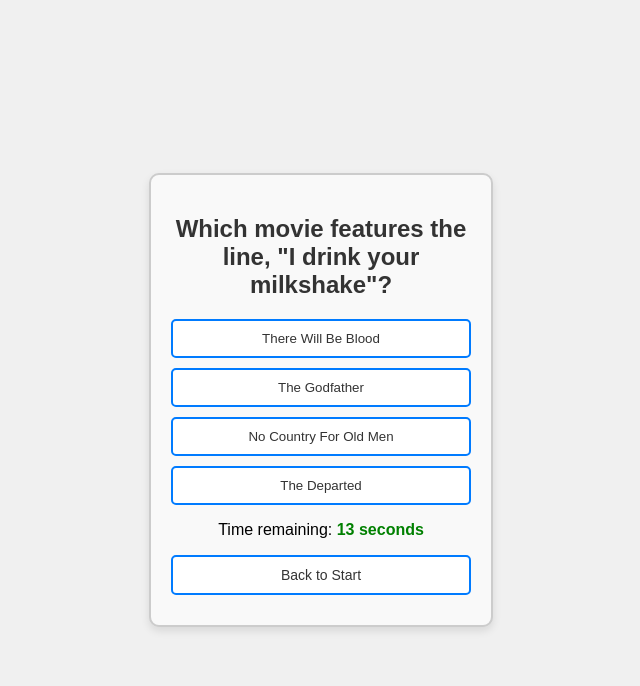
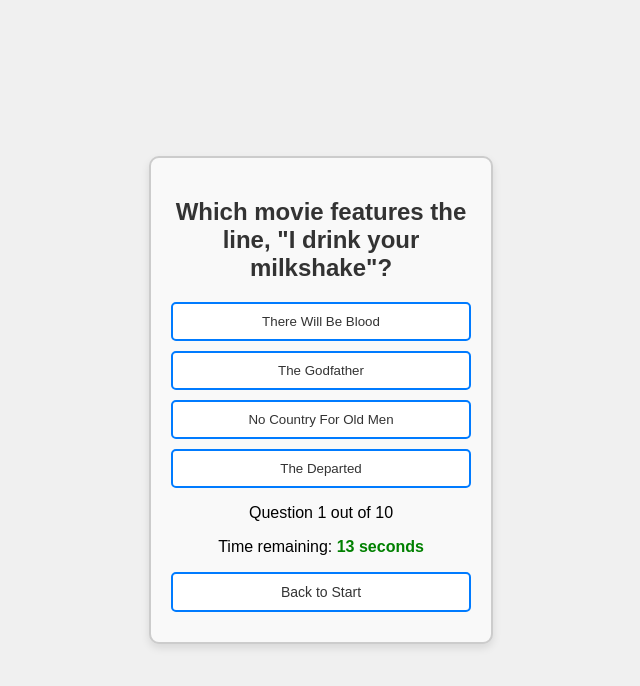
Before and after one commit to ArvidBerlin/Movie-quiz, a React (Vite) app: page / in a window 1280 px wide. Both pictures are taken after a click on the button "Start Quiz". Shown: the top 686 px of the page, without its empty margins (319-959 px from the left). Built offline with nearby package versions, Linux system fonts and the light colour scheme.

Commit message:
Added text that shows which question is the current one out of total questions

```diff
--- a/src/components/Question.jsx
+++ b/src/components/Question.jsx
@@ -1,6 +1,6 @@
 import React, { useState } from "react";
 
-const Question = ({ question, onAnswer, timeLeft, showCorrectAnswer, onGoToStart }) => {
+const Question = ({ question, onAnswer, timeLeft, showCorrectAnswer, onGoToStart, currentQuestion, totalQuestions }) => {
     const [selectedOption, setSelectedOption] = useState(null);
 
     // If question is answered, show correct answer
@@ -10,10 +10,12 @@
         onAnswer(isCorrect);
     };
 
-    // Show question and answer options, along with correct/incorrect answer feeback and timer
     return (
+        // Show question and answer options
         <div className="question-page">
             <h2>{question.question}</h2>
+
+            {/* Correct/incorrect answer feedback */}
             {question.options.map((option, index) => (
                 <button
                     key={index}
@@ -32,6 +34,13 @@
                     {option}
                 </button>
             ))}
+
+            {/* Display current question number and total question number */}
+            <p className="question-tracker">
+                Question {currentQuestion} out of {totalQuestions}
+            </p>
+
+            {/* Display timer */}
             <p>
                 Time remaining: <span className={timeLeft >= 6 ? "time-green" : "time-red"}>{timeLeft} seconds</span>
                 </p>
--- a/src/components/Quiz.jsx
+++ b/src/components/Quiz.jsx
@@ -69,13 +69,15 @@
     // Load questions
     return (
         <div className="quiz-container">
-                {!hasStarted && ( // If quiz hasn't started, show start page until user starts quiz, then reset timer
+            {/* If quiz hasn't started, show start page until user starts quiz, then reset timer */}
+            {!hasStarted && (
                 <StartPage onStart={() => {
                     setHasStarted(true);
                     setTimeLeft(15)
                 }}/>
             )}
 
+            {/* If quiz has started, display questions and save answer */}
             {hasStarted && !isFinished && (
                 <Question
                     question={questions[currentQuestionIndex]}
@@ -89,10 +91,13 @@
                     timeLeft={timeLeft}
                     showCorrectAnswer={showCorrectAnswer}
                     onGoToStart={goToStartPage}
+                    currentQuestion={currentQuestionIndex + 1}
+                    totalQuestions={questions.length}
                 />
             )}
 
-            {isFinished && ( // If quiz is finished, show score and give option to restart
+            {/* If quiz is finished, show score and give option to restart */}
+            {isFinished && (
                 <Result
                     score={score}
                     total={questions.length}
```
